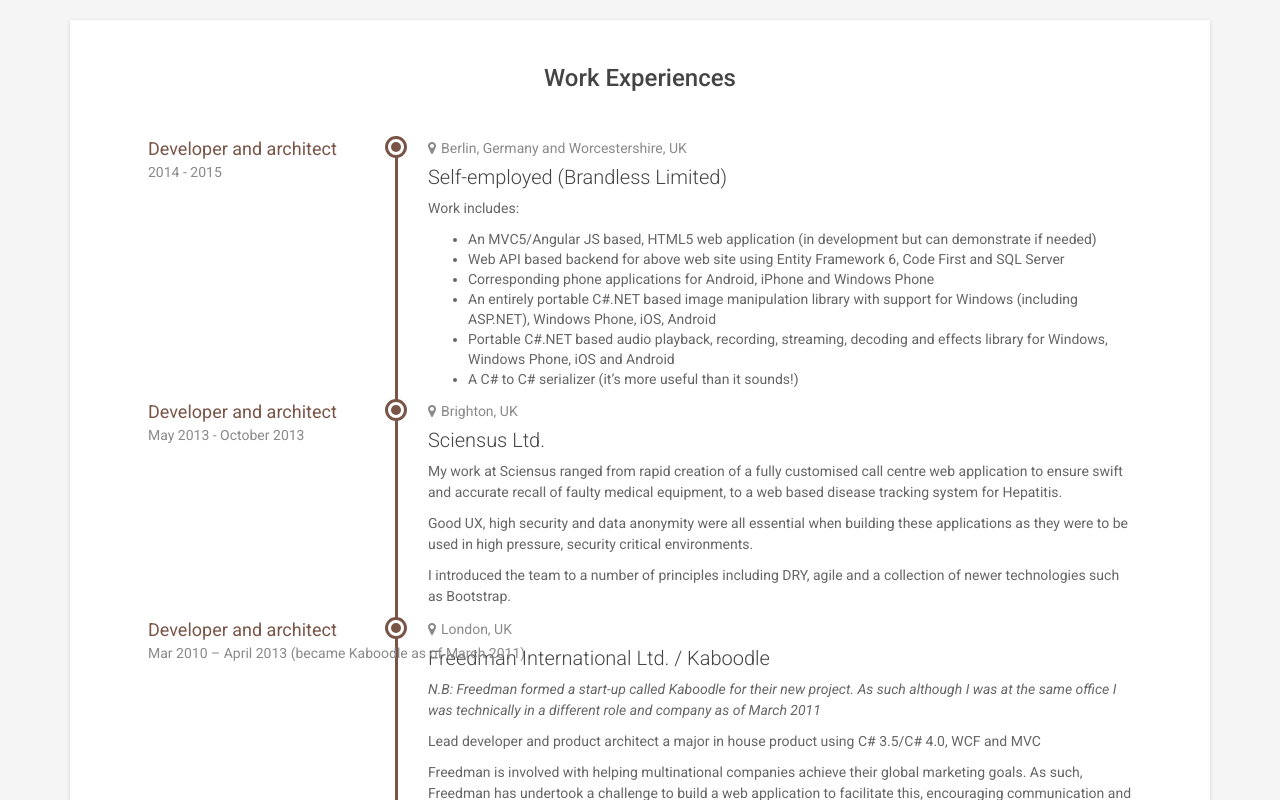
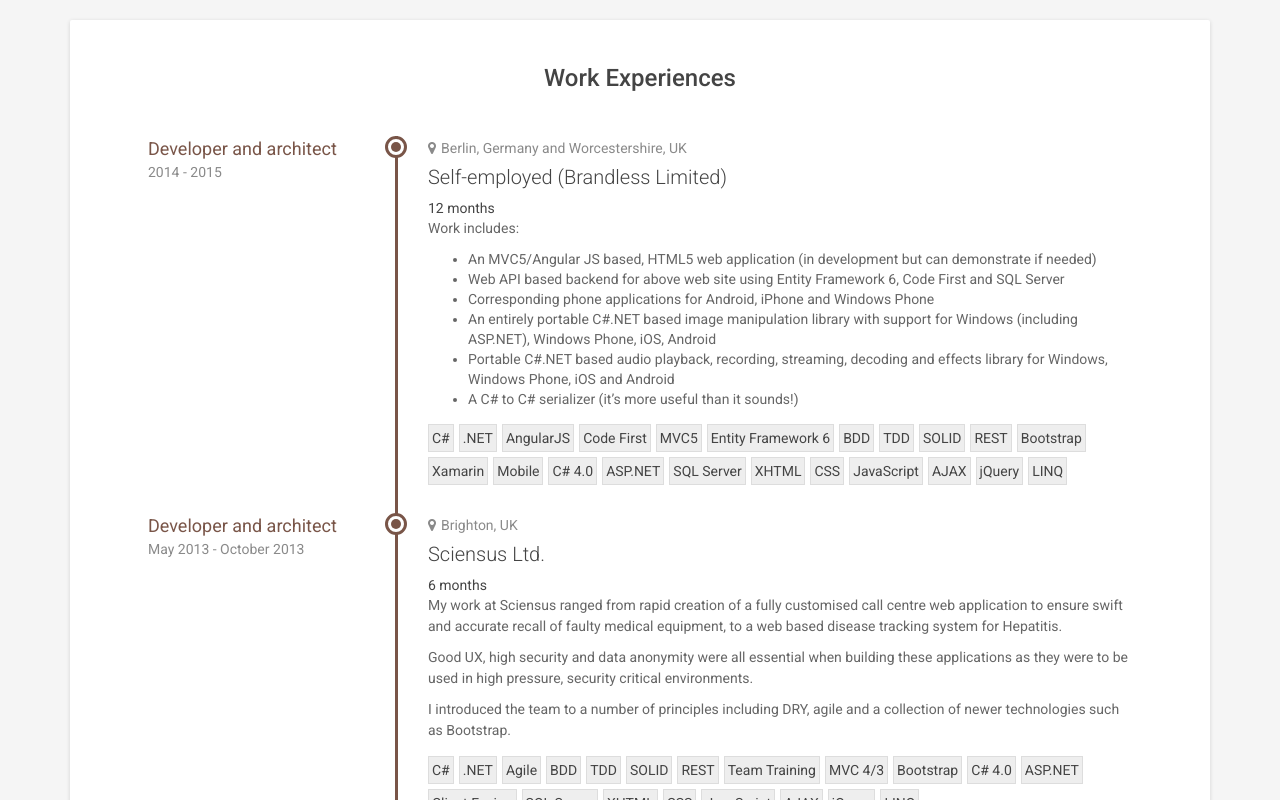
Before and after one commit to joshcomley/cv, an Angular app: page / in a window 1280 px wide. Shown: the part 900-1700 px from the top of the page. Built offline with nearby package versions, Linux system fonts and the light colour scheme.

Commit message:
Adding skills

```diff
--- a/src/app/app.component.html
+++ b/src/app/app.component.html
@@ -87,7 +87,7 @@
 		<div class="top-skills">
 			<h3 class="subtitle">Top Skills</h3>
 			<div class="row">
-				<app-skill *ngFor="let skill of skills | importantSkills:true" [skill]="skill">
+				<app-skill *ngFor="let skill of skills | importantSkills:true | orderByExperience" [skill]="skill">
 
 				</app-skill>
 			</div>
--- a/src/app/app.component.ts
+++ b/src/app/app.component.ts
@@ -37,11 +37,13 @@ export class AppComponent {
 <p>In addition I have developed a scalable Azure based ASP.NET and AngularJS web application with Web API backend and accompanying phone applications for mobile*.</p>
 <p><i>* iOS, Android and Windows Phone</i></p>`;
 
-    this.current = "I am free";
+    this.current = "";
 
     this.experiences.push(
       new Experience(
         ExperienceType.SelfEmployed,
+        12,
+        2015,
         "Self-employed (Brandless Limited)",
         "Developing a suite of portable technologies and applications for my own business.",
         "Berlin, Germany and Worcestershire, UK",
@@ -56,11 +58,13 @@ export class AppComponent {
 <li>Portable C#.NET based audio playback, recording, streaming, decoding and effects library for Windows, Windows Phone, iOS and Android</li>
 <li>A C# to C# serializer (it’s more useful than it sounds!)</li>
 </ul>`,
-        ["AngularJS", "Code First", "MVC5", "Entity Framework 6", "BDD", "TDD", "SOLID", "REST", "Bootstrap", "Xamarin", " Mobile", "AngularJS", "C# 4.0", "ASP.NET", "SQL Server", "XHTML", "CSS", "JavaScript", "AJAX", "jQuery", "LINQ"]));
+        ["C#", ".NET", "AngularJS", "Code First", "MVC5", "Entity Framework 6", "BDD", "TDD", "SOLID", "REST", "Bootstrap", "Xamarin", " Mobile", "C# 4.0", "ASP.NET", "SQL Server", "XHTML", "CSS", "JavaScript", "AJAX", "jQuery", "LINQ"]));
 
     this.experiences.push(
       new Experience(
         ExperienceType.Contract,
+        6,
+        2013,
         "Sciensus Ltd.",
         "Developer and lead developer on software primarily used in hospitals to aid disease analysis.",
         "Brighton, UK",
@@ -69,12 +73,14 @@ export class AppComponent {
         `<p>My work at Sciensus ranged from rapid creation of a fully customised call centre web application to ensure swift and accurate recall of faulty medical equipment, to a web based disease tracking system for Hepatitis.</p>
 <p>Good UX, high security and data anonymity were all essential when building these applications as they were to be used in high pressure, security critical environments.</p>
 <p>I introduced the team to a number of principles including DRY, agile and a collection of newer technologies such as Bootstrap.</p>`,
-        ["Agile", "BDD", "TDD", "SOLID", "REST", "Team Training", "MVC 4/3", "Bootstrap", "C# 4.0", "ASP.NET", "Client Facing", "SQL Server", "XHTML", "CSS", "JavaScript", "AJAX", "jQuery", "LINQ"],
+        ["C#", ".NET", "Agile", "BDD", "TDD", "SOLID", "REST", "Team Training", "MVC 4/3", "Bootstrap", "C# 4.0", "ASP.NET", "Client Facing", "SQL Server", "XHTML", "CSS", "JavaScript", "AJAX", "jQuery", "LINQ"],
         new ExperienceReference("Kim Whaling", "+44 (0) 333 103 9780", "Sciensus, First floor office, Chelsea House, 8-14 The Broadway, Haywards Heath, RH16 3AH")));
 
     this.experiences.push(
       new Experience(
         ExperienceType.Permanent,
+        37,
+        2013,
         "Freedman International Ltd. / Kaboodle",
         "Developer and lead developer on software primarily used in hospitals to aid disease analysis.",
         "London, UK",
@@ -86,12 +92,14 @@ export class AppComponent {
 <p>My role was to work as technical lead for the team of 5 developers and architect on the project from start to finish. The front end to the application was built in MVC 4. This included managing and training team members in Ukraine.</p>
 <p>The only decision beyond my control was the employment of SharePoint 2010 as a backend for the data, however all SharePoint access was abstracted away via an OData driven RESTful WCF service authenticated using OAuth – in other words we created a full, public (secured) REST API for the application. SharePoint is completely dynamic; the customer can change their experience very easily, adding columns to existing “tables”, even new “tables” of data and so on. The API had to reflect this live, delivering different data and metadata whilst the web application had to be robust enough to survive such changes in its underlying schema without requiring a reboot.</p>
 <p>This particular project was one of the most challenging yet of my career due to an incredible number of hidden complexities and limitations within the underlying key technologies when dealing with completely dynamic data feeds. It has also given me excellent experience leading and managing a team of developers.</p>`,
-        ["Agile", "BDD", "TDD", "SOLID", "REST", "Team Training", "OAuth", "OpenId", "MVC 4/3", "C# 4.0", "C# 3.5", " ASP.NET", "Client Facing", "SharePoint 2010", "Continuous Integration", "SQL Server", "XHTML", "CSS", "JavaScript", "AJAX", "jQuery", "WinForms", "WebForms", "Technical Writing", "LINQ"],
+        ["C#", ".NET", "Agile", "BDD", "TDD", "SOLID", "REST", "Team Training", "OAuth", "OpenId", "MVC 4/3", "C# 4.0", "C# 3.5", " ASP.NET", "Client Facing", "SharePoint 2010", "Continuous Integration", "SQL Server", "XHTML", "CSS", "JavaScript", "AJAX", "jQuery", "WinForms", "WebForms", "Technical Writing", "LINQ"],
         new ExperienceReference("Dave Ashenhurst", "+447966582174", "India House, 45 Curlew Street, London SE1 2ND, United Kingdom")));
 
     this.experiences.push(
       new Experience(
         ExperienceType.Permanent,
+        33,
+        2010,
         "Paxton Access Ltd.",
         "Built a variety of internal management web applications whilst maintaining existing website.",
         "London, UK",
@@ -100,24 +108,28 @@ export class AppComponent {
         `<p>My work here has involved the lead development of over 50 web applications using ASP.NET and SQL Server, and over the last year ASP.NET MVC with jQuery.</p>
 <p>Another key project includes the development of on an online system for controlling and reporting on remote security systems – opening doors, reporting on who is in a building etc.</p>
 <p>Many examples of work can be given from time at this company; from web based complicated mathematical business projections and visualisations, complete task management tools and a custom blog to detailed sales history applications and an internal knowledge base. Work here is pushed out at a high standard and includes the design of all applications to very tight deadlines, through a mixture of agile and classic development structures. Once published, applications are often immediately used by up to 2500 people.</p>`,
-        ["C# 3.5", "ASP.NET", "SQL Server", "HTML", "XHTML", "CSS", "JavaScript", "AJAX", "jQuery", "MVC", "ASP", "ASP.NET", "WinForms", "WebForms", "Technical Writing", "Unit Testing", "Silverlight", "LINQ"],
+        ["C#", ".NET", "C# 3.5", "ASP.NET", "SQL Server", "HTML", "XHTML", "CSS", "JavaScript", "AJAX", "jQuery", "MVC", "ASP", "ASP.NET", "WinForms", "WebForms", "Technical Writing", "Unit Testing", "Silverlight", "LINQ"],
         new ExperienceReference("Adam Stroud", "+441273 811011", "Paxton House, Home Farm Road, Brighton, BN1 9HU")));
 
     this.experiences.push(
       new Experience(
         ExperienceType.Contract,
+        8,
+        2008,
         "Fit Systems Limited",
         "Built a holiday website with custom build CMS.",
         "Brighton, UK",
         "Developer and architect",
         "April 2008 – December 2008",
         `<p>Development and client facing role – helped design and entirely developed the holiday websites found at http://www.purezanzibar.com and http://www.puremozambique.com. Please note these websites have since been modified and do not represent my original work! These websites both run from a common code-base and more “themed” websites can be created from the comprehensive CMS at a later date.</p>`,
-        ["C# 3.5", ".NET", "SQL Server", "HTML", "XHTML", "CSS", "JavaScript", "AJAX", "Client Facing", "WebForms", "LINQ"],
+        ["C#", ".NET", "C# 3.5", "SQL Server", "HTML", "XHTML", "CSS", "JavaScript", "AJAX", "Client Facing", "WebForms", "LINQ"],
         new ExperienceReference("Ragnar Barnsby", "0845 603 79 26", "FITSystems Ltd, 16 Seville Street, Brighton, East Sussex, BN2 3AR")));
 
     this.experiences.push(
       new Experience(
         ExperienceType.Contract,
+        8,
+        2008,
         "Riot Creative Limited",
         "Developed a pub/very-mini-social website and associated CMS (Content Management System)",
         "Brighton, UK",
@@ -126,24 +138,28 @@ export class AppComponent {
         `<p>Although this is no longer live due to the client not paying Riot Creative Limited, it can still be found at the test site: http://themontague.stage.riotcreative.co.uk/</p>
 <p>This project had a two week deadline to build a pub website with a slight social aspect along with an associated CMS to manage the various pages on the site. CMS can be demonstrated.</p>
 <p>I also both helped design and entirely built the company website (http://www.riotcreative.co.uk). The site is XHTML 1.1 compliant and works 100% in all the major browsers (IE6, IE7, IE8, Chrome, Firefox 2, Firefox 3, Flock, Opera and Safari).</p>`,
-        ["C# 3.5", ".NET", "SQL Server", "HTML", "XHTML", "CSS", "JavaScript", "AJAX", "Client Facing", "WebForms", "LINQ"],
+        ["C#", ".NET", "C# 3.5", "SQL Server", "HTML", "XHTML", "CSS", "JavaScript", "AJAX", "Client Facing", "WebForms", "LINQ"],
         new ExperienceReference("Victoria Boarer", "+447789540894", "Riot Creative Limited, 40 Clarendon Villas, Hove. BN3 3RA")));
 
     this.experiences.push(
       new Experience(
         ExperienceType.Permanent,
+        14,
+        2007,
         "Cubeworks Limited",
         "Build database driven web applications in ASP.NET using C# and SQL Server",
         "Brighton, UK",
         "Developer and architect",
         "March 2006 - June 2007",
         `<p>Working in an agile manner with project managers, later on as a team leader. The core of my work here has been ASP.NET web development with SQL Server, although included development of a few win forms C#.NET applications. Work was also heavily client facing, being involved in all aspects from pitching work to clients to negotiating through projects.</p>`,
-        ["C# 3.5", ".NET", "SQL Server", "HTML", "XHTML", "CSS", "JavaScript", "AJAX", "Client Facing", "WebForms", "LINQ"],
+        ["C#", ".NET", "SQL Server", "C# 3.5", "HTML", "XHTML", "CSS", "JavaScript", "AJAX", "Client Facing", "WebForms", "LINQ"],
         new ExperienceReference("Alex Cowell", "+441273 733373", "Cubeworks Ltd., 18 Marine Parade, Brighton. BN2 1TL")));
 
     this.experiences.push(
       new Experience(
         ExperienceType.Contract,
+        4,
+        2006,
         "Tracalert Limited",
         "Build a customer management system in ASP.NET and SQL Server for call centre",
         "Brighton, UK",
@@ -156,6 +172,8 @@ export class AppComponent {
     this.experiences.push(
       new Experience(
         ExperienceType.Permanent,
+        9,
+        2006,
         "Dealogic",
         "Design and build tools to help maintain finance customers' accounts",
         "London, UK",
@@ -168,6 +186,8 @@ export class AppComponent {
     this.experiences.push(
       new Experience(
         ExperienceType.Permanent,
+        3,
+        2003,
         "East Sussex County Council",
         "Provide technical support and assistance for all council staff",
         "Lewes, UK",
@@ -180,18 +200,35 @@ export class AppComponent {
     this.educations.push(
       new Experience(
         ExperienceType.Education,
+        36,
+        2005,
         "Sussex University",
         "",
         "Brighton, UK",
-        "Computer Science and AI",
+        "Computer Science and Artificial Intelligence",
         "2002 - 2005",
         `<h2>Focus</h2>
 <p>Java, C++, Haskell, Matlab</p>
 <h2>Dissertation</h2>
 <p>An embedded C application to control media computers via Bluetooth on Symbian based smart phones.</p>`));
 
-    this.skills.push(new Skill("C#", 98, "Expert", "11", "I am good"));
-    this.skills.push(new Skill("PHP", 10));
+    let skillMap = {};
+    for (let experience of this.experiences) {
+      for (let skillName of experience.skills) {
+        if (!skillMap[skillName]) {
+          skillMap[skillName] = new Skill(skillName, 0);
+          this.skills.push(skillMap[skillName]);
+        }
+        let skill = skillMap[skillName] as Skill;
+        skill.months += experience.durationInMonths;
+        skill.description = skillName;
+        if (skill.mostRecentYear < experience.endYear) {
+          skill.mostRecentYear = experience.endYear;
+        }
+      }
+    }
+    //this.skills.push(new Skill("C#", ".NET", 98, "Expert", "11", "I am good"));
+    //this.skills.push(new Skill("PHP", 10));
 
     this.helps.push("Front-end development with AngularJS");
 
@@ -221,3 +258,25 @@ export class ImportantSkillsPipe implements PipeTransform {
     return items.filter(item => args ? item.description : !item.description);
   }
 }
+
+@Pipe({
+  name: "orderByExperience"
+})
+export class OrderByExperiencePipe {
+  transform(array: Array<Skill>, args: string): Array<Skill> {
+    array.sort((a: Skill, b: Skill) => {
+      if (a.months < b.months) {
+        return 1;
+      } else if (a.months > b.months) {
+        return -1;
+      }
+      if (a.mostRecentYear < b.mostRecentYear) {
+        return 1;
+      } else if (a.mostRecentYear > b.mostRecentYear) {
+        return -1;
+      }
+        return 0;
+    });
+    return array;
+  }
+}
--- a/src/app/app.module.ts
+++ b/src/app/app.module.ts
@@ -3,7 +3,7 @@ import { NgModule } from '@angular/core';
 import { FormsModule } from '@angular/forms';
 import { HttpModule } from '@angular/http';
 
-import { AppComponent, ImportantSkillsPipe } from './app.component';
+import { AppComponent, ImportantSkillsPipe, OrderByExperiencePipe } from './app.component';
 import { WorkExperienceComponent } from './work-experience/work-experience.component';
 import { EducationComponent } from './education/education.component';
 import { SkillComponent } from './skill/skill.component';
@@ -20,6 +20,7 @@ import { ProfileImageComponent } from './profile-image/profile-image.component';
     SkillComponent,
     TestimonialComponent,
     ImportantSkillsPipe,
+    OrderByExperiencePipe,
     PortfolioItemComponent,
     SocialsComponent,
     ProfileImageComponent
--- a/src/app/shared/index.ts
+++ b/src/app/shared/index.ts
@@ -35,20 +35,24 @@ export class Experience {
     fromTo: string;
     description: string;
     skills: Array<string>;
-    reference: Reference;
+    endYear: number;
+    reference: ExperienceReference;
     type: ExperienceType;
+    durationInMonths: number;
 
-    constructor(type: ExperienceType, place: string, summary: string, location: string, title: string, fromTo: string, description: string,
+    constructor(type: ExperienceType, durationInMonths: number, endYear: number, place: string, summary: string, location: string, title: string, fromTo: string, description: string,
         skills?: Array<string>,
-        reference?: Reference) {
+        reference?: ExperienceReference) {
         this.type = type;
+        this.durationInMonths = durationInMonths;
+        this.endYear = endYear;
         this.place = place;
         this.summary = summary;
         this.location = location;
         this.title = title;
         this.fromTo = fromTo;
         this.description = description;
-        if (!this.skills) {
+        if (!skills) {
             this.skills = new Array<string>();
         } else {
             this.skills = skills;
@@ -62,6 +66,8 @@ export class Skill {
     level: string;
     years: string;
     description: string;
+    months: number = 0;
+    mostRecentYear: number = 0;
 
     constructor(title: string, percent: number, level?: string, years?: string, description?: string) {
         this.title = title;
--- a/src/app/work-experience/work-experience.component.css
+++ b/src/app/work-experience/work-experience.component.css
@@ -0,0 +1,11 @@
+.experience{
+    padding-bottom: 2em;
+}
+.skill-tag{
+    background-color: #EEE;
+    display: inline-block;
+    border: 1px solid #DDD;
+    padding: 3px;
+    margin-right: 5px;
+    margin-top: 5px;
+}
--- a/src/app/work-experience/work-experience.component.html
+++ b/src/app/work-experience/work-experience.component.html
@@ -1,13 +1,18 @@
-<div class="item">
+<div class="experience item">
 	<div class="work-place">
 		<div class="location"><i class="fa fa-map-marker" aria-hidden="true"></i>{{experience.location}}</div>
 		<h3 class="place">{{experience.place}}</h3>
 	</div>
+	<div class="work-duration">{{experience.durationInMonths}} month{{experience.durationInMonths == 1 ? "" : "s"}}</div>
 	<div class="job-meta">
 		<div class="title">{{experience.title}}</div>
 		<div class="time">{{experience.fromTo}}</div>
 	</div>
 	<div class="job-desc">
-    <div [innerHTML]="experience.description">
+		<div [innerHTML]="experience.description">
+		</div>
+	</div>
+	<div class="misc-skills">
+		<span *ngFor="let skill of experience.skills" class="skill-tag">{{skill}}</span>
 	</div>
 </div>
--- a/src/assets/css/core.css
+++ b/src/assets/css/core.css
@@ -10,3 +10,7 @@
     margin-top: 0.5em;
     margin-bottom: 0.5em;
 }
+
+.job-meta{
+    width: 250px;
+}
```
Also changed, not shown: src/app/skill/skill.component.html (+5 -4 lines), src/app/skill/skill.component.ts (+9 -1 lines).
